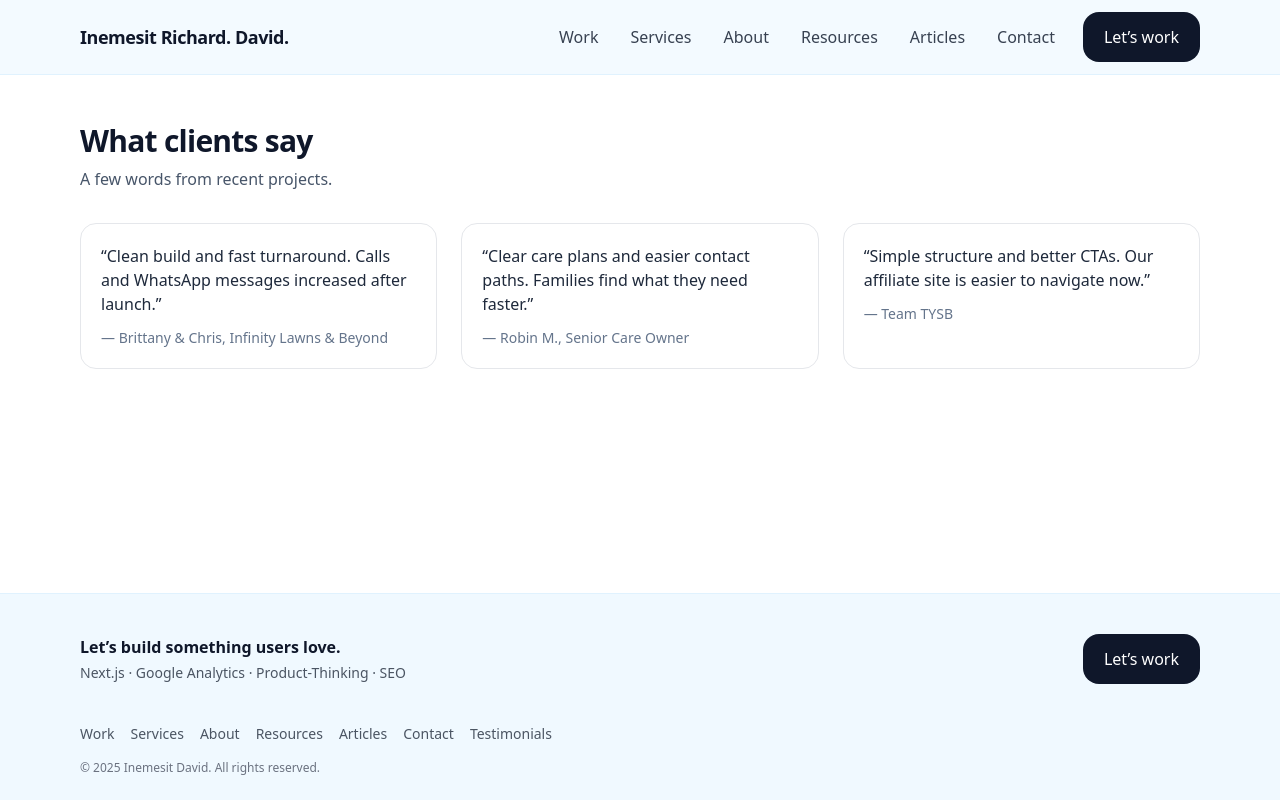
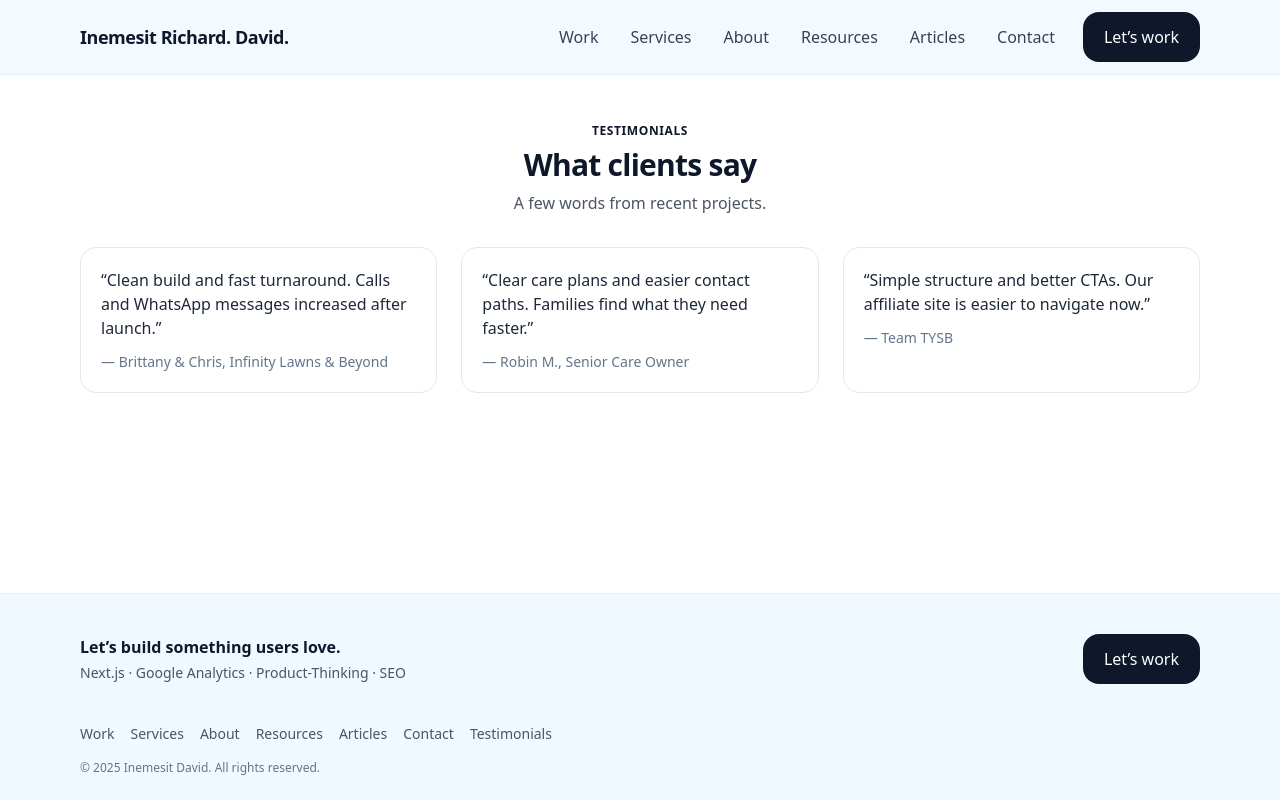
Before and after one commit to ReechardDev/portfolio-2025-pro, a Next.js app: page /testimonials in a window 1280 px wide. Built offline with nearby package versions, Linux system fonts and the light colour scheme.

Commit message:
Home: add Testimonials section w/ SectionHeader + fix missing section wrapper; images + solid SkillPills

```diff
--- a/app/(site)/page.jsx
+++ b/app/(site)/page.jsx
@@ -159,10 +159,13 @@ export default async function HomePage() {
         </div>
       </section>
 
-      {/* Testimonials (same style as /testimonials page) */}
+      {/* Testimonials (centered with SectionHeader, wrapped in a section) */}
       <section className="mx-auto max-w-6xl px-4 py-12">
-        <h2 className="text-2xl md:text-3xl font-bold tracking-tight">What clients say</h2>
-        <p className="mt-2 text-slate-600">A few words from recent projects.</p>
+        <SectionHeader
+          eyebrow="Testimonials"
+          title="What clients say"
+          text="A few words from recent projects."
+        />
 
         <div className="mt-8 grid gap-6 md:grid-cols-3">
           {TESTIMONIALS.map((t, i) => (
--- a/app/(site)/testimonials/page.jsx
+++ b/app/(site)/testimonials/page.jsx
@@ -1,36 +1,26 @@
 // app/(site)/testimonials/page.jsx
+import SectionHeader from "../../../components/SectionHeader";
+
 export const metadata = { title: "Testimonials" };
 
 const TESTIMONIALS = [
-  {
-    quote:
-      "Clean build and fast turnaround. Calls and WhatsApp messages increased after launch.",
-    author: "Brittany & Chris, Infinity Lawns & Beyond",
-  },
-  {
-    quote:
-      "Clear care plans and easier contact paths. Families find what they need faster.",
-    author: "Robin M., Senior Care Owner",
-  },
-  {
-    quote:
-      "Simple structure and better CTAs. Our affiliate site is easier to navigate now.",
-    author: "Team TYSB",
-  },
+  { quote: "Clean build and fast turnaround. Calls and WhatsApp messages increased after launch.", author: "Brittany & Chris, Infinity Lawns & Beyond" },
+  { quote: "Clear care plans and easier contact paths. Families find what they need faster.", author: "Robin M., Senior Care Owner" },
+  { quote: "Simple structure and better CTAs. Our affiliate site is easier to navigate now.", author: "Team TYSB" },
 ];
 
 export default function TestimonialsPage() {
   return (
     <section className="mx-auto max-w-6xl px-4 py-12">
-      <h1 className="text-3xl font-bold tracking-tight">What clients say</h1>
-      <p className="mt-2 text-slate-600">A few words from recent projects.</p>
+      <SectionHeader
+        eyebrow="Testimonials"
+        title="What clients say"
+        text="A few words from recent projects."
+      />
 
       <div className="mt-8 grid gap-6 md:grid-cols-3">
         {TESTIMONIALS.map((t, i) => (
-          <figure
-            key={i}
-            className="rounded-2xl border border-gray-200 p-5 hover-card bg-white"
-          >
+          <figure key={i} className="rounded-2xl border border-gray-200 p-5 hover-card bg-white">
             <blockquote className="text-slate-800">“{t.quote}”</blockquote>
             <figcaption className="mt-3 text-sm text-slate-500">— {t.author}</figcaption>
           </figure>
```
